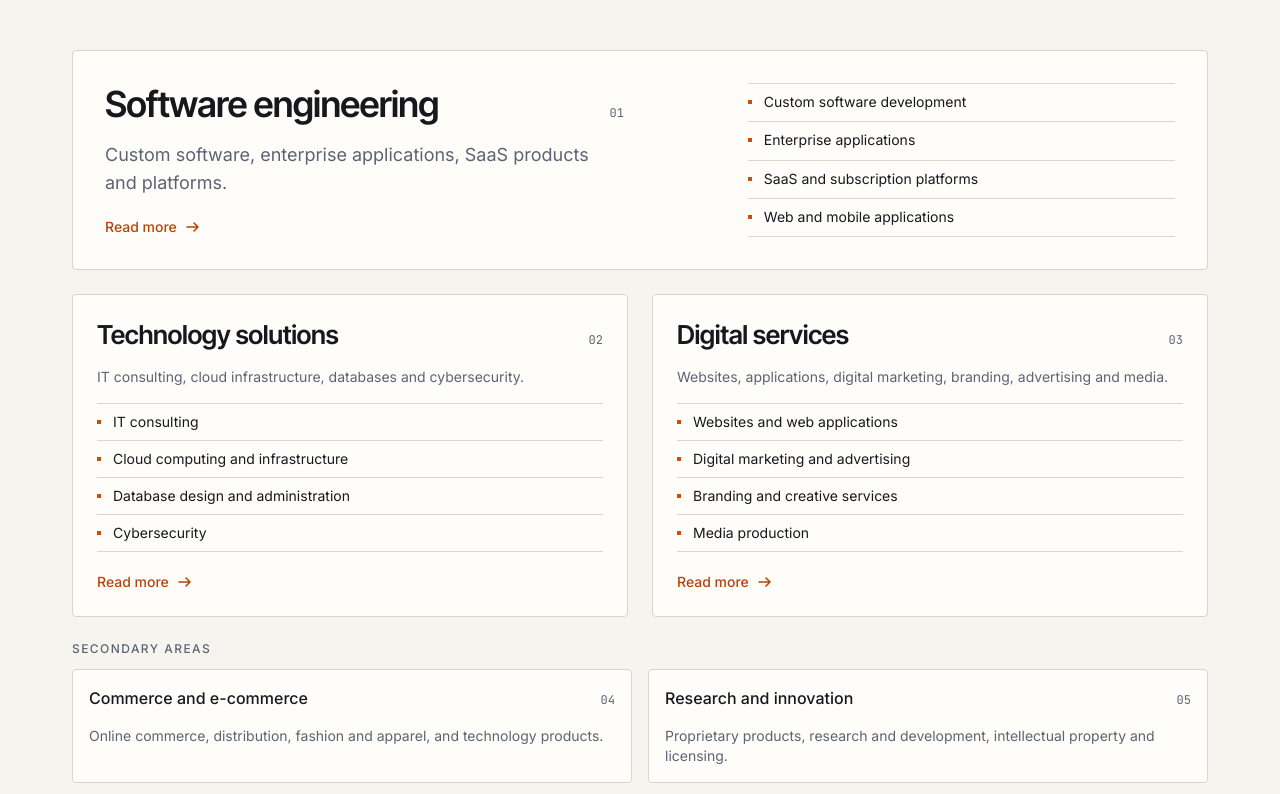
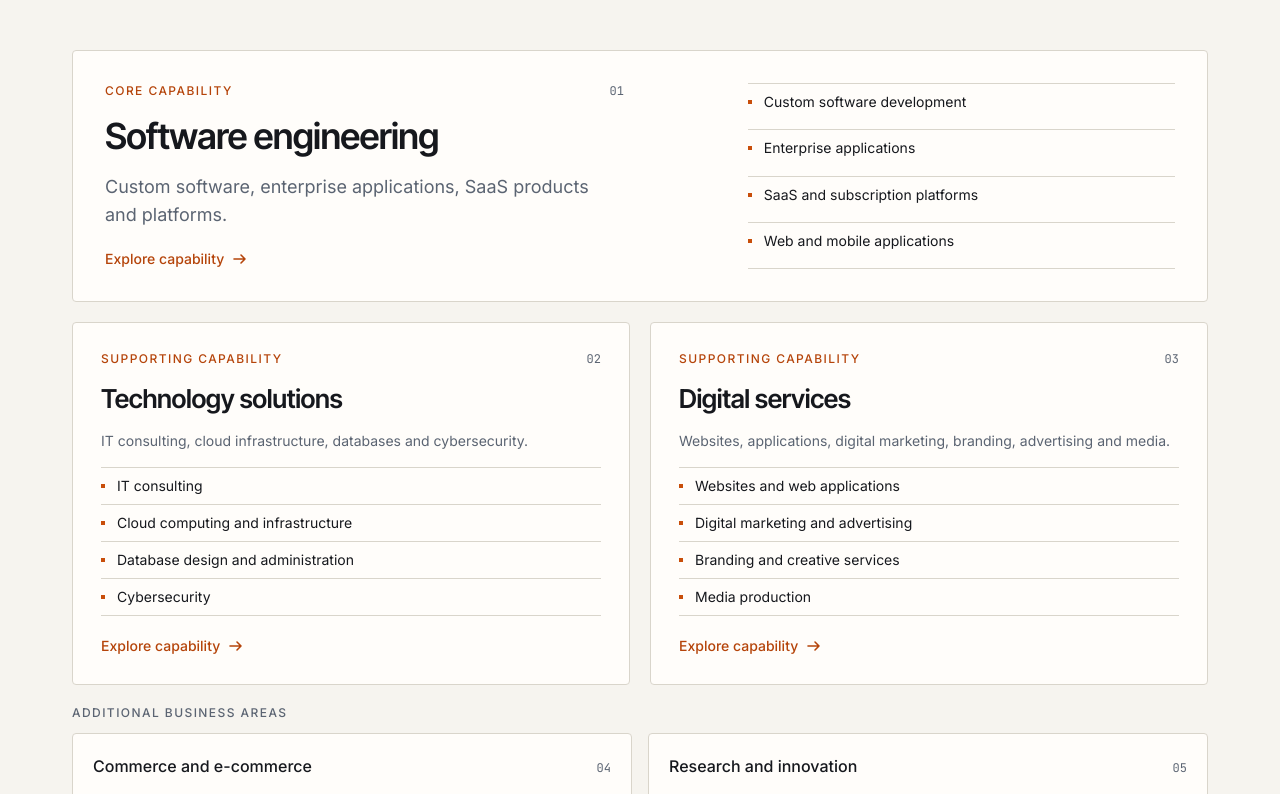
Before and after one commit to oghenenoghie/aqvessa, a Next.js app in the folder web/corporate-site/: page / in a window 1280 px wide. Shown: the part 1766-2560 px from the top of the page. Built offline with nearby package versions, Linux system fonts and the light colour scheme; no server answers.

Commit message:
Polish business capability cards and interaction states

```diff
--- a/web/corporate-site/src/components/sections/business-cards.tsx
+++ b/web/corporate-site/src/components/sections/business-cards.tsx
@@ -3,9 +3,9 @@ import { ArrowIcon } from "@/components/ui/button";
 import { BUSINESS_AREAS, type BusinessArea } from "@/content/business";
 
 const cardClass =
-  "group grid h-full content-start gap-4 rounded-md border border-hairline bg-surface text-ink no-underline transition-colors duration-120 hover:border-brand";
+  "group grid h-full content-start gap-4 rounded-md border border-hairline bg-surface text-ink no-underline transition-[border-color,background-color,transform] duration-200 hover:-translate-y-0.5 hover:border-brand hover:bg-brand-tint/20 focus-visible:outline-2 focus-visible:outline-offset-4 focus-visible:outline-brand";
 
-function More({ children = "Read more" }: { children?: string }) {
+function More({ children = "Explore capability" }: { children?: string }) {
   return (
     <span className="mt-1 inline-flex items-center gap-2 type-body-sm font-medium text-brand-text [&_svg]:size-4">
       {children} <ArrowIcon />
@@ -22,60 +22,54 @@ export function BusinessCards() {
       <div className="wrap">
         <SectionHead eyebrow="What we do" id="areas-title" title="Five business areas, with software engineering at the centre.">
           Each area is part of our registered objects. Products we are building are listed with their stage on the{" "}
-          <a href="/products" className="link">
-            products page
-          </a>
-          .
+          <a href="/products" className="link">products page</a>.
         </SectionHead>
 
-        <div className="grid gap-6">
+        <div className="grid gap-5">
           <a href={`/business#${primary.slug}`} className={`${cardClass} p-6 sm:p-8 lg:grid-cols-12 lg:gap-x-8`}>
             <div className="grid content-start gap-4 lg:col-span-6">
               <div className="flex items-baseline justify-between gap-3">
-                <h3 className="type-heading-lg">{primary.name}</h3>
+                <span className="type-label text-brand-text">Core capability</span>
                 <span className="type-mono-sm text-ink-muted">{primary.number}</span>
               </div>
+              <h3 className="type-heading-lg">{primary.name}</h3>
               <p className="type-body-lg text-ink-muted">{primary.summary}</p>
               <More />
             </div>
             <ul className="brand-list lg:col-span-5 lg:col-start-8">
-              {primary.covers.map((item) => (
-                <li key={item}>{item}</li>
-              ))}
+              {primary.covers.map((item) => <li key={item}>{item}</li>)}
             </ul>
           </a>
 
-          <ul className="grid gap-6 md:grid-cols-2">
+          <ul className="grid gap-5 md:grid-cols-2">
             {byTier("supporting").map((area) => (
               <li key={area.slug}>
-                <a href={`/business#${area.slug}`} className={`${cardClass} p-6`}>
+                <a href={`/business#${area.slug}`} className={`${cardClass} p-6 sm:p-7`}>
                   <div className="flex items-baseline justify-between gap-3">
-                    <h3 className="type-heading-md">{area.name}</h3>
+                    <span className="type-label text-brand-text">Supporting capability</span>
                     <span className="type-mono-sm text-ink-muted">{area.number}</span>
                   </div>
+                  <h3 className="type-heading-md">{area.name}</h3>
                   <p className="type-body-sm text-ink-muted">{area.summary}</p>
-                  <ul className="brand-list">
-                    {area.covers.map((item) => (
-                      <li key={item}>{item}</li>
-                    ))}
-                  </ul>
+                  <ul className="brand-list">{area.covers.map((item) => <li key={item}>{item}</li>)}</ul>
                   <More />
                 </a>
               </li>
             ))}
           </ul>
 
-          <div>
-            <h3 className="mb-3 type-label text-ink-muted">Secondary areas</h3>
+          <div className="grid gap-3">
+            <h3 className="type-label text-ink-muted">Additional business areas</h3>
             <ul className="grid gap-4 md:grid-cols-2">
               {byTier("secondary").map((area) => (
                 <li key={area.slug}>
-                  <a href={`/business#${area.slug}`} className={`${cardClass} gap-2 p-4`}>
+                  <a href={`/business#${area.slug}`} className={`${cardClass} gap-2 p-5`}>
                     <div className="flex items-baseline justify-between gap-3">
                       <h4 className="type-body font-medium">{area.name}</h4>
                       <span className="type-mono-sm text-ink-muted">{area.number}</span>
                     </div>
                     <p className="type-body-sm text-ink-muted">{area.summary}</p>
+                    <More>View area</More>
                   </a>
                 </li>
               ))}
```
